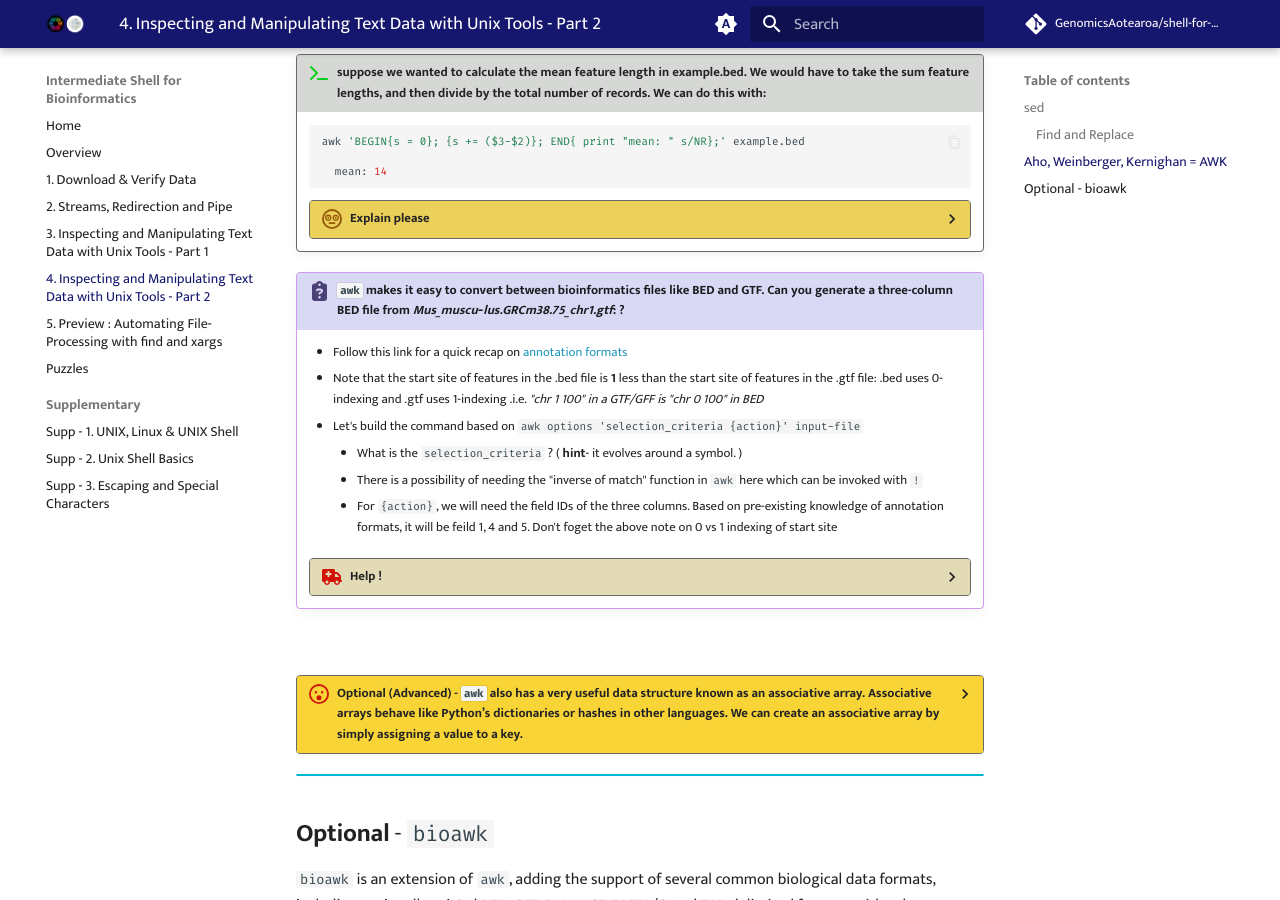
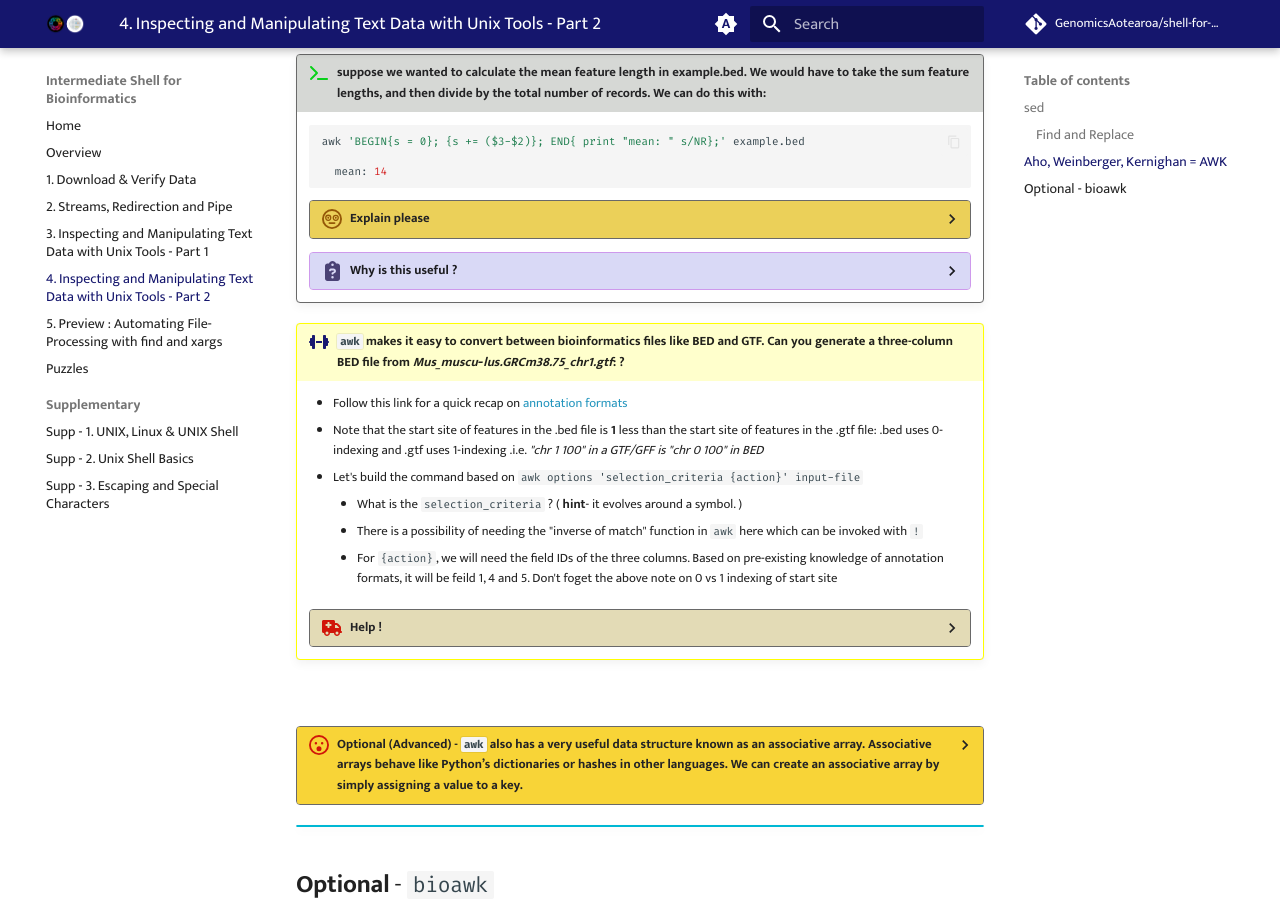
Before and after one commit to GenomicsAotearoa/shell-for-bioinformatics, an MkDocs documentation site: the page built from docs/5_inspectmanipulate2.md, in a window 1280 px wide and 900 px high, scrolled down 8146 px. Built offline with MkDocs 1.6.1 and Material for MkDocs 9.7.7, drawn with Linux system fonts in a browser that asks for light colours; comment, search, counter and statistics services are not loaded; some of the changed lines change nothing that is shown.

Commit message:
add why is this useful to awk

```diff
--- a/docs/5_inspectmanipulate2.md
+++ b/docs/5_inspectmanipulate2.md
@@ -495,7 +495,18 @@
 
         ^^Summary^^ - In this example, we’ve initialized a variable `s` to **0** in `BEGIN` (variables you define do not need a dollar sign). Then, for each record we increment `s` by the length of the feature. At the end of the records, we print this sum `s` divided by the number of records `NR` , giving the mean.
 
-!!! clipboard-question "`awk` makes it easy to convert between bioinformatics files like BED and GTF. Can you generate a three-column BED file from ***Mus_muscu‐lus.GRCm38.75_chr1.gtf***: ?"
+    ??? clipboard-question "Why is this useful ?"
+
+        - **Genomic Feature Analysis**: It quickly provides the average length of genomic features (e.g., genes, exons, or other annotated regions) in a BED file.
+        - **Quality Control**: It can be used to check if the features in your BED file have expected lengths, helping to identify potential errors or anomalies.
+        - **Data Characterization**: This simple statistic can give you a quick overview of the type of features in your file (e.g., short features like SNPs vs. longer features like genes).
+        - **Comparative Analysis**: You can use this command on multiple BED files to compare average feature lengths across different datasets or genomic regions.
+        - **Preprocessing Step**: Knowing the average feature length can be useful for downstream analyses or for setting parameters in other bioinformatics tools.
+        - **Efficiency**: It processes the entire file in a single pass, making it efficient for large genomic datasets.
+        - **Flexibility**: The command can be easily modified to calculate other statistics or to handle different file formats with similar structures
+
+
+!!! dumbbell "`awk` makes it easy to convert between bioinformatics files like BED and GTF. Can you generate a three-column BED file from ***Mus_muscu‐lus.GRCm38.75_chr1.gtf***: ?"
 
     * Follow this link for a quick recap on [annotation formats](https://tag.readthedocs.io/en/stable/formats.html#:~:text=BED%20allows%20for%20a%20single,by%20ID%20and%20Parent%20attributes)
     * Note that the start site of features in the .bed file is **1** less than the start site of features in the .gtf file: .bed uses 0-indexing and .gtf uses 1-indexing  .i.e. *"chr 1 100" in a GTF/GFF is "chr 0 100" in BED*
```
